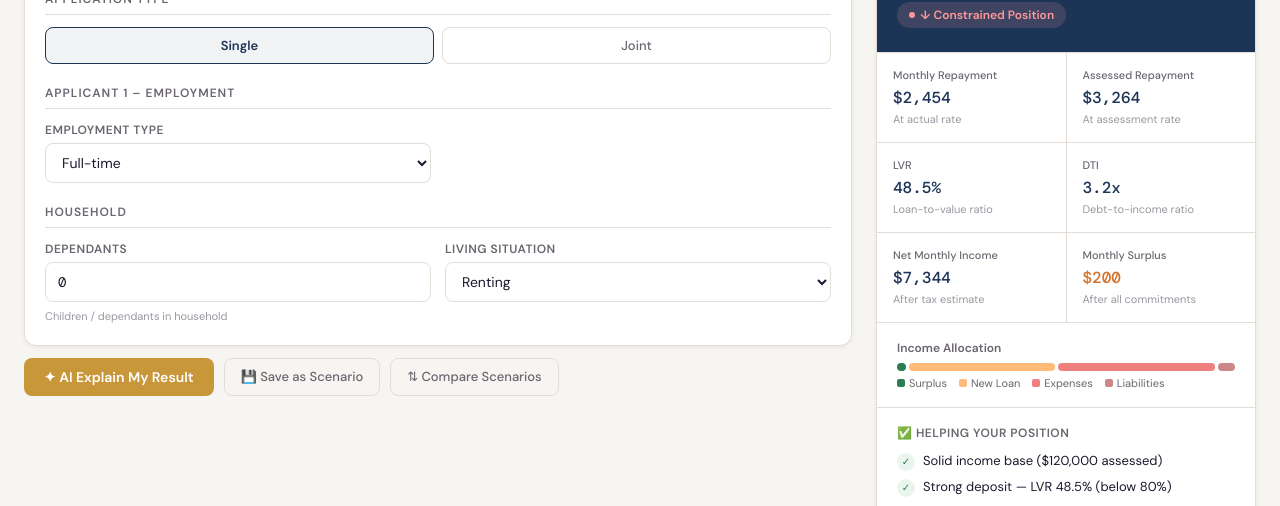
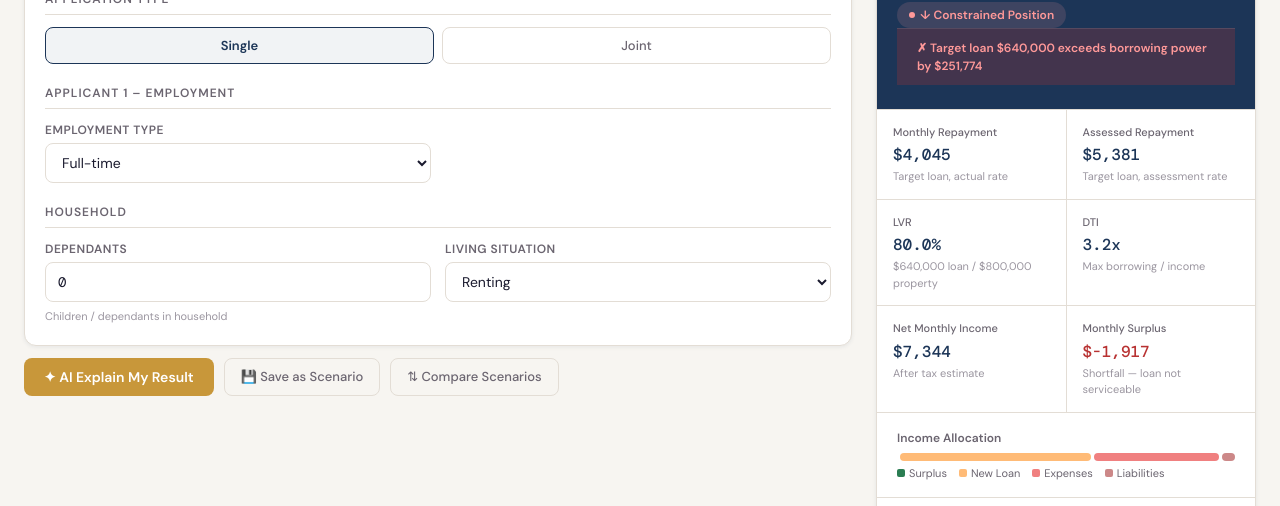
Before and after one commit to lowcodesid/borrowscope, a plain HTML site: page index.html in a window 1280 px wide. Shown: the part 235-741 px from the top of the page. Drawn offline with nearby package versions, Linux system fonts and the light colour scheme.

Commit message:
Add files via upload
v2

```diff
--- a/index.html
+++ b/index.html
@@ -568,22 +568,22 @@ input[type=number] { font-family: var(--font-mono); }
         <div class="metric-cell">
           <div class="metric-name">Monthly Repayment</div>
           <div class="metric-value" id="metricActualRep">—</div>
-          <div class="metric-sub">At actual rate</div>
+          <div class="metric-sub" id="metricActualRepSub">At actual rate</div>
         </div>
         <div class="metric-cell">
           <div class="metric-name">Assessed Repayment</div>
           <div class="metric-value" id="metricAssessedRep">—</div>
-          <div class="metric-sub">At assessment rate</div>
+          <div class="metric-sub" id="metricAssessedRepSub">At assessment rate</div>
         </div>
         <div class="metric-cell">
           <div class="metric-name">LVR</div>
           <div class="metric-value" id="metricLVR">—</div>
-          <div class="metric-sub">Loan-to-value ratio</div>
+          <div class="metric-sub" id="metricLVRSub">Loan-to-value ratio</div>
         </div>
         <div class="metric-cell">
           <div class="metric-name">DTI</div>
           <div class="metric-value" id="metricDTI">—</div>
-          <div class="metric-sub">Debt-to-income ratio</div>
+          <div class="metric-sub">Max borrowing / income</div>
         </div>
         <div class="metric-cell">
           <div class="metric-name">Net Monthly Income</div>
@@ -593,7 +593,7 @@ input[type=number] { font-family: var(--font-mono); }
         <div class="metric-cell">
           <div class="metric-name">Monthly Surplus</div>
           <div class="metric-value" id="metricSurplus">—</div>
-          <div class="metric-sub">After all commitments</div>
+          <div class="metric-sub" id="metricSurplusSub">Enter property + deposit to see</div>
         </div>
       </div>
 
@@ -947,39 +947,91 @@ function runCalc(inputs, assumptions) {
   const isIO = inputs.repType === 'io';
   const term = parseInt(inputs.loanTerm) || 30;
 
-  // Binary search for max loan
+  // ── MAX BORROWING POWER via binary search ──────────────────────
+  // Find the largest loan where monthly surplus ≥ minSurplus buffer.
+  // NOTE: at this exact loan amount surplus ≈ minSurplus by design.
+  // Surplus at max borrowing is NOT a useful display metric.
   const minSurplus = assumptions.minSurplus;
   let lo = 0, hi = 10000000, borrowingPower = 0;
   for (let i = 0; i < 60; i++) {
     const mid = (lo + hi) / 2;
     const assessed = isIO ? calcIORepayment(mid, assessmentRate) : calcMonthlyRepayment(mid, assessmentRate, term);
-    const surplus = netMonthlyIncome - appliedExpenses - monthlyLiabilities - assessed;
-    if (surplus >= minSurplus) { borrowingPower = mid; lo = mid; }
+    const s = netMonthlyIncome - appliedExpenses - monthlyLiabilities - assessed;
+    if (s >= minSurplus) { borrowingPower = mid; lo = mid; }
     else hi = mid;
   }
 
+  // ── TARGET LOAN — what the user is actually trying to borrow ───
+  // LVR, monthly surplus, repayments, income bar and position
+  // are all calculated against the TARGET loan (property - deposit),
+  // not the theoretical maximum. This is the meaningful number.
+  const propVal = parseFloat(inputs.propertyValue) || 0;
+  const deposit = parseFloat(inputs.deposit) || 0;
+  const targetLoan = Math.max(0, propVal - deposit);
+
+  // LVR = target loan / property value (standard definition)
+  const lvr = propVal > 0 && targetLoan > 0 ? (targetLoan / propVal) * 100 : (propVal > 0 ? 0 : null);
+
+  // Repayments on target loan
+  const targetActualRepayment = isIO ? calcIORepayment(targetLoan, actualRate) : calcMonthlyRepayment(targetLoan, actualRate, term);
+  const targetAssessedRepayment = isIO ? calcIORepayment(targetLoan, assessmentRate) : calcMonthlyRepayment(targetLoan, assessmentRate, term);
+
+  // Monthly surplus at target loan — the meaningful surplus figure
+  const surplusAtTarget = netMonthlyIncome - appliedExpenses - monthlyLiabilities - targetAssessedRepayment;
+
+  // Repayments on max borrowing power (for display reference)
   const actualRepayment = isIO ? calcIORepayment(borrowingPower, actualRate) : calcMonthlyRepayment(borrowingPower, actualRate, term);
   const assessedRepayment = isIO ? calcIORepayment(borrowingPower, assessmentRate) : calcMonthlyRepayment(borrowingPower, assessmentRate, term);
-  const surplus = netMonthlyIncome - appliedExpenses - monthlyLiabilities - assessedRepayment;
-
-  const propVal = parseFloat(inputs.propertyValue) || 0;
-  const lvr = propVal > 0 ? (borrowingPower / propVal) * 100 : null;
+
+  // DTI based on max borrowing power (standard serviceability metric)
   const dti = totalAssessableIncome > 0 ? borrowingPower / totalAssessableIncome : null;
-
+  // Target DTI — how many times income is the loan they're seeking
+  const targetDti = totalAssessableIncome > 0 && targetLoan > 0 ? targetLoan / totalAssessableIncome : null;
+
+  // Target feasibility
+  const targetFeasible = targetLoan === 0 || borrowingPower >= targetLoan;
+  const shortfall = targetFeasible ? 0 : targetLoan - borrowingPower;
+
+  // ── POSITION — based on target loan, not max borrowing ─────────
+  // Stronger: target loan affordable AND surplus healthy AND DTI reasonable
+  // Moderate: target loan affordable but tight, or max DTI moderate
+  // Constrained: target loan not affordable OR surplus very low
   let position = 'stronger';
-  if (dti !== null && dti > 6.5 || surplus < 300) position = 'constrained';
-  else if (dti !== null && dti > 5 || surplus < 800) position = 'moderate';
+  if (!targetFeasible || surplusAtTarget < 200) {
+    position = 'constrained';
+  } else if (surplusAtTarget < 800 || (dti !== null && dti > 6)) {
+    position = 'moderate';
+  }
 
   const factors = analyzeFactors(inputs, {
-    totalAssessableIncome, monthlyLiabilities, lvr, surplus,
-    assessmentRate, interestRate: actualRate, appliedExpenses
+    totalAssessableIncome, monthlyLiabilities, lvr,
+    surplus: surplusAtTarget,   // factors now use target surplus — meaningful
+    assessmentRate, interestRate: actualRate, appliedExpenses,
+    targetFeasible, shortfall
   }, assumptions);
 
   return {
-    borrowingPower, actualRepayment, assessedRepayment, surplus,
-    lvr, dti, position, netMonthlyIncome, appliedExpenses,
-    monthlyLiabilities, totalAssessableIncome, assessmentRate,
-    benchmark, factors, ccMonthly
+    borrowingPower,
+    targetLoan,
+    targetFeasible,
+    shortfall,
+    actualRepayment,          // repayment on max borrowing
+    assessedRepayment,        // assessed repayment on max borrowing
+    targetActualRepayment,    // repayment on target loan at actual rate
+    targetAssessedRepayment,  // repayment on target loan at assessed rate
+    surplus: surplusAtTarget, // surplus at TARGET loan — the useful metric
+    lvr,                      // based on target loan / property value
+    dti,                      // max borrowing / annual income
+    targetDti,
+    position,
+    netMonthlyIncome,
+    appliedExpenses,
+    monthlyLiabilities,
+    totalAssessableIncome,
+    assessmentRate,
+    benchmark,
+    factors,
+    ccMonthly
   };
 }
 
@@ -1091,15 +1143,50 @@ function renderResults(res) {
   const posLabels = { stronger: '↑ Stronger Position', moderate: '◈ Moderate Position', constrained: '↓ Constrained Position' };
   document.getElementById('positionText').textContent = posLabels[res.position];
 
-  document.getElementById('metricActualRep').textContent = fmtM(res.actualRepayment);
-  document.getElementById('metricAssessedRep').textContent = fmtM(res.assessedRepayment);
+  // Feasibility banner — show if a target property is set
+  let feasibilityEl = document.getElementById('feasibilityBanner');
+  if (!feasibilityEl) {
+    feasibilityEl = document.createElement('div');
+    feasibilityEl.id = 'feasibilityBanner';
+    feasibilityEl.style.cssText = 'padding:10px 20px;font-size:12px;font-weight:600;display:flex;align-items:center;gap:8px;border-top:1px solid rgba(255,255,255,0.1);';
+    document.querySelector('.result-hero').appendChild(feasibilityEl);
+  }
+  if (res.targetLoan > 0) {
+    if (res.targetFeasible) {
+      feasibilityEl.style.background = 'rgba(42,125,82,0.25)';
+      feasibilityEl.style.color = '#7FFFB0';
+      feasibilityEl.innerHTML = `✓ Target loan ${fmt(res.targetLoan)} is within your estimated borrowing power`;
+    } else {
+      feasibilityEl.style.background = 'rgba(184,50,50,0.25)';
+      feasibilityEl.style.color = '#FF9999';
+      feasibilityEl.innerHTML = `✗ Target loan ${fmt(res.targetLoan)} exceeds borrowing power by ${fmt(res.shortfall)}`;
+    }
+    feasibilityEl.style.display = 'flex';
+  } else {
+    feasibilityEl.style.display = 'none';
+  }
+
+  // Repayments — show for TARGET loan (meaningful to user), note max borrowing in sub-label
+  document.getElementById('metricActualRep').textContent = res.targetLoan > 0 ? fmtM(res.targetActualRepayment) : fmtM(res.actualRepayment);
+  document.getElementById('metricActualRepSub').textContent = res.targetLoan > 0 ? 'Target loan, actual rate' : 'At max borrowing, actual rate';
+  document.getElementById('metricAssessedRep').textContent = res.targetLoan > 0 ? fmtM(res.targetAssessedRepayment) : fmtM(res.assessedRepayment);
+  document.getElementById('metricAssessedRepSub').textContent = res.targetLoan > 0 ? 'Target loan, assessment rate' : 'At max borrowing, assessed rate';
+
+  // LVR — target loan / property value (correct definition)
   document.getElementById('metricLVR').textContent = fmtPct(res.lvr);
+  document.getElementById('metricLVRSub').textContent = res.targetLoan > 0 ? `${fmt(res.targetLoan)} loan / ${fmt(parseFloat(document.getElementById('propertyValue').value))} property` : 'Loan-to-value ratio';
+
+  // DTI — max borrowing / annual income
   document.getElementById('metricDTI').textContent = res.dti !== null ? res.dti.toFixed(1) + 'x' : '—';
   document.getElementById('metricNetIncome').textContent = fmtM(res.netMonthlyIncome);
 
+  // Surplus — at TARGET loan (the meaningful number)
   const surplusEl = document.getElementById('metricSurplus');
-  surplusEl.textContent = fmtM(res.surplus);
+  surplusEl.textContent = res.targetLoan > 0 ? fmtM(res.surplus) : '—';
   surplusEl.style.color = res.surplus < 0 ? 'var(--red)' : res.surplus < 500 ? 'var(--orange)' : 'var(--green)';
+  document.getElementById('metricSurplusSub').textContent = res.targetLoan > 0
+    ? (res.surplus < 0 ? 'Shortfall — loan not serviceable' : 'After all commitments (target loan)')
+    : 'Enter property + deposit to see';
 
   // Assessment rate display
   document.getElementById('assessRateDisplay').textContent = res.assessmentRate.toFixed(2) + '%';
@@ -1107,11 +1194,13 @@ function renderResults(res) {
   // Benchmark display
   document.getElementById('benchmarkDisplay').value = Math.round(res.benchmark);
 
-  // Income bars
+  // Income allocation bar — use TARGET loan assessed repayment
+  // This shows how your income is actually allocated for THIS purchase
+  const refRepayment = res.targetLoan > 0 ? res.targetAssessedRepayment : res.assessedRepayment;
   const total = Math.max(res.netMonthlyIncome, 1);
-  const loanPct = Math.min(res.assessedRepayment / total * 100, 80);
-  const expPct = Math.min(res.appliedExpenses / total * 100, 80);
-  const liabPct = Math.min(res.monthlyLiabilities / total * 100, 80);
+  const loanPct = Math.min(refRepayment / total * 100, 75);
+  const expPct = Math.min(res.appliedExpenses / total * 100, 75);
+  const liabPct = Math.min(res.monthlyLiabilities / total * 100, 75);
   const surplusPct = Math.max(0, 100 - loanPct - expPct - liabPct);
   document.getElementById('barSurplus').style.width = surplusPct + '%';
   document.getElementById('barLoan').style.width = loanPct + '%';
@@ -1145,10 +1234,10 @@ function renderScenarios() {
     <div class="scenario-amount">${fmt(baseRes.borrowingPower)}</div>
     <div class="scenario-delta" style="color:var(--text-muted)">Reference</div>
     <div class="scenario-metrics">
-      <div class="scenario-metric"><div class="scenario-metric-name">Monthly Repmt</div><div class="scenario-metric-val">${fmtM(baseRes.actualRepayment)}</div></div>
-      <div class="scenario-metric"><div class="scenario-metric-name">LVR</div><div class="scenario-metric-val">${fmtPct(baseRes.lvr)}</div></div>
-      <div class="scenario-metric"><div class="scenario-metric-name">DTI</div><div class="scenario-metric-val">${baseRes.dti !== null ? baseRes.dti.toFixed(1) + 'x' : '—'}</div></div>
-      <div class="scenario-metric"><div class="scenario-metric-name">Surplus</div><div class="scenario-metric-val">${fmtM(baseRes.surplus)}</div></div>
+      <div class="scenario-metric"><div class="scenario-metric-name">Target Repmt (actual rate)</div><div class="scenario-metric-val">${baseRes.targetLoan > 0 ? fmtM(baseRes.targetActualRepayment) : '—'}</div></div>
+      <div class="scenario-metric"><div class="scenario-metric-name">LVR (target loan)</div><div class="scenario-metric-val">${fmtPct(baseRes.lvr)}</div></div>
+      <div class="scenario-metric"><div class="scenario-metric-name">DTI (max borrowing)</div><div class="scenario-metric-val">${baseRes.dti !== null ? baseRes.dti.toFixed(1) + 'x' : '—'}</div></div>
+      <div class="scenario-metric"><div class="scenario-metric-name">Surplus (target loan)</div><div class="scenario-metric-val" style="color:${baseRes.surplus < 0 ? 'var(--red)' : baseRes.surplus < 500 ? 'var(--orange)' : 'var(--green)'}">${baseRes.targetLoan > 0 ? fmtM(baseRes.surplus) : '—'}</div></div>
     </div>` : '<div style="padding:20px;font-size:13px;color:var(--text-muted)">Calculate above first.</div>'}
     <div class="scenario-actions"><button class="btn-sm btn-primary" onclick="saveScenario(1)">Save as Scenario 1</button><button class="btn-sm btn-outline" onclick="saveScenario(2)">→ Scenario 2</button></div>
   </div>`;
@@ -1166,10 +1255,10 @@ function renderScenarios() {
       <div class="scenario-amount">${fmt(s.borrowingPower)}</div>
       <div class="scenario-delta ${delta >= 0 ? 'pos' : 'neg'}">${delta >= 0 ? '+' : ''}${fmt(delta)} vs base</div>
       <div class="scenario-metrics">
-        <div class="scenario-metric"><div class="scenario-metric-name">Monthly Repmt</div><div class="scenario-metric-val">${fmtM(s.actualRepayment)}</div></div>
-        <div class="scenario-metric"><div class="scenario-metric-name">LVR</div><div class="scenario-metric-val">${fmtPct(s.lvr)}</div></div>
-        <div class="scenario-metric"><div class="scenario-metric-name">DTI</div><div class="scenario-metric-val">${s.dti !== null ? s.dti.toFixed(1) + 'x' : '—'}</div></div>
-        <div class="scenario-metric"><div class="scenario-metric-name">Surplus</div><div class="scenario-metric-val">${fmtM(s.surplus)}</div></div>
+        <div class="scenario-metric"><div class="scenario-metric-name">Target Repmt (actual rate)</div><div class="scenario-metric-val">${s.targetLoan > 0 ? fmtM(s.targetActualRepayment) : '—'}</div></div>
+        <div class="scenario-metric"><div class="scenario-metric-name">LVR (target loan)</div><div class="scenario-metric-val">${fmtPct(s.lvr)}</div></div>
+        <div class="scenario-metric"><div class="scenario-metric-name">DTI (max borrowing)</div><div class="scenario-metric-val">${s.dti !== null ? s.dti.toFixed(1) + 'x' : '—'}</div></div>
+        <div class="scenario-metric"><div class="scenario-metric-name">Surplus (target loan)</div><div class="scenario-metric-val" style="color:${s.surplus < 0 ? 'var(--red)' : s.surplus < 500 ? 'var(--orange)' : 'var(--green)'}">${s.targetLoan > 0 ? fmtM(s.surplus) : '—'}</div></div>
       </div>` : `<div style="padding:20px;font-size:13px;color:var(--text-muted)">Adjust inputs and save a scenario to compare.</div>`}
       <div class="scenario-actions">
         <button class="btn-sm btn-primary" onclick="saveScenario(${i})">Save Current Inputs</button>
```
